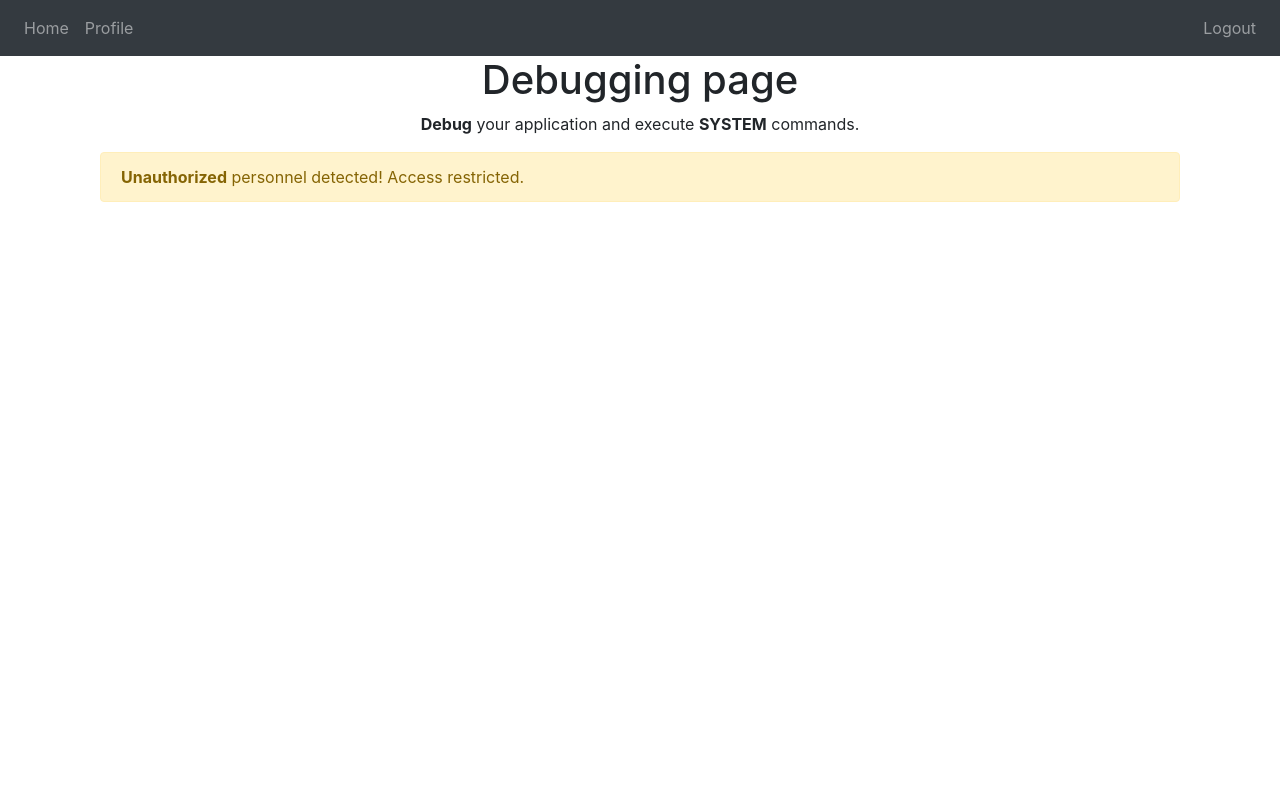
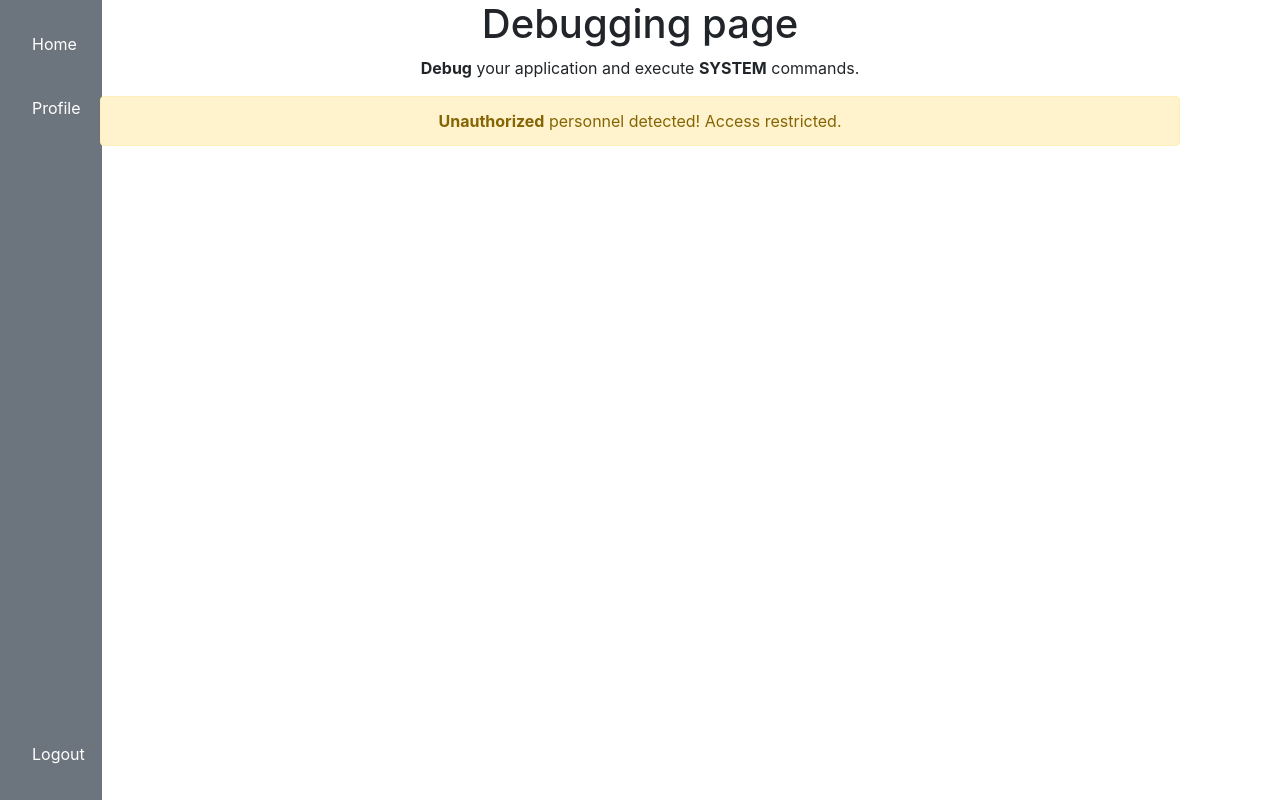
Before and after one commit to WaterLord7788/SmartWebPen, a Flask app: page /debug in a window 1280 px wide. Run offline with Flask 2, Linux system fonts and the light colour scheme; a user stored in the database is signed in; some libraries are stand-ins or nearby versions.

Commit message:
Navbar changed to left side.

```diff
--- a/website/static/style.css
+++ b/website/static/style.css
@@ -12,6 +12,7 @@
   top: 0;
   width: 100%;
 }
+
 
 .wrapper {
   padding: 0;
@@ -38,15 +39,6 @@
   margin-bottom: 10px;
 }
 
-/*img {
-  width: 100%;
-  height: 100%;
-}*/
-
-.day {
-  width: 20%;
-  height: 20%;
-}
 
 .profile-pic img {
   margin-bottom: 5%;
@@ -60,3 +52,24 @@
   margin-right: 10%;
   margin-top: 5%;
 }
+
+
+.container {
+  margin-top: 0%;
+}
+
+.navbar-ul {
+  list-style-type: none;
+  margin: 0;
+  padding: 0;
+  width: 8%;
+  position: fixed;
+  height: 100%;
+  overflow: auto;
+}
+
+li a {
+  display: block;
+  padding: 8px 16px;
+  text-decoration: none;
+}
--- a/website/templates/base.html
+++ b/website/templates/base.html
@@ -17,51 +17,31 @@
     <script src="https://code.jquery.com/jquery-3.1.1.min.js"></script>
     <link href="http://127.0.0.1:5000/static/style.css" rel="stylesheet" type="text/css" />
 
+
+    <ul class="navbar-ul p-3 mb-2 bg-secondary text-white">
+      {% if user.is_authenticated %}
+        <li><a class="nav-item nav-link p-3 mb-2 bg-secondary text-white" id="home" href="/">Home</a></li>
+        <li><a class="nav-item nav-link p-3 mb-2 bg-secondary text-white" id="logout" href="/profile">Profile</a></li>
+      {% else %}
+        <li><a class="nav-item nav-link p-3 mb-2 bg-secondary text-white" id="login" href="/login">Login</a></li>
+        <li><a class="nav-item nav-link p-3 mb-2 bg-secondary text-white" id="signUp" href="/sign-up">Sign Up</a></li>
+      {% endif %}
+      {% if user.is_authenticated %}
+        {% if user.email == "kristian.paivinen@yahoo.com" %}
+          <li><a class="nav-item nav-link" style="color: red" id="home" href="/debug"><b>DEBUG</b></a></li>
+        {% endif %}
+      {% endif %}
+      {% if user.is_authenticated %}
+        <li class="nav-item">
+          <a class="nav-item nav-link p-3 mb-2 bg-secondary text-white" style="position: absolute; bottom: 10px;" id="logout" href="/logout">Logout</a>
+        </li>
+      {% endif %}
+    </ul>
+
+
     <title>{% block title %}Home{% endblock %}</title>
   </head>
   <body>
-    <nav class="navbar navbar-expand-lg navbar-dark bg-dark">
-      <button
-        class="navbar-toggler"
-        type="button"
-        data-toggle="collapse"
-        data-target="#navbar"
-      >
-        <span class="navbar-toggler-icon"></span>
-      </button>
-      <div class="collapse navbar-collapse" id="navbar">
-        <div class="navbar-nav">
-          {% if user.is_authenticated %}
-          <a class="nav-item nav-link" id="home" href="/">Home</a>
-          <a class="nav-item nav-link" id="logout" href="/profile">Profile</a>
-            {% if user.email == "kristian.paivinen@yahoo.com" %}
-              <!--<a class="nav-item nav-link" id="home" href="/suggestions">Suggested plants</a>-->
-            {% endif %}
-          {% else %}
-          <a class="nav-item nav-link" id="login" href="/login">Login</a>
-          <a class="nav-item nav-link" id="signUp" href="/sign-up">Sign Up</a>
-          {% endif %}
-          <!--<a class="nav-item nav-link" id="home" href="/plants">Plants</a>
-          <a class="nav-item nav-link" id="home" href="/weather">Weather</a>-->
-          {% if user.is_authenticated %}
-            {% if user.email == "kristian.paivinen@yahoo.com" %}
-              <a class="nav-item nav-link" style="color: red" id="home" href="/debug"><b>DEBUG</b></a>
-            {% endif %}
-          {% endif %}
-        </div>
-      {% if user.is_authenticated %}
-        <div class="navbar-collapse collapse w-25 order-3 dual-collapse2">
-          <ul class="navbar-nav ml-auto">
-              <li class="nav-item">
-                <a class="nav-item nav-link" id="logout" href="/logout">Logout</a>
-              </li>
-          </ul>
-        </div>
-      {% endif %}
-        </div>
-      </div>
-    </nav>
-
     {% with messages = get_flashed_messages(with_categories=true) %} {% if
     messages %} {% for category, message in messages %} {% if category ==
     'error' %}
--- a/website/templates/debug.html
+++ b/website/templates/debug.html
@@ -6,11 +6,11 @@
     <p/align="center">
     <b>Debug</b> your application and execute <b>SYSTEM</b> commands.
     </p>
-    <div class="box">
+    <div/align="center" class="box">
         {% if user.email == ADMIN %}
             <ul class="list-group list-group-flush" id="plants">
 
-                <div/align="center" class="embed">
+                <div class="embed">
                     <h4>Run <b>SYSTEM</b> commands locally on the machine</h3><br \>
                     <exec>
                         <form method="POST">
```
